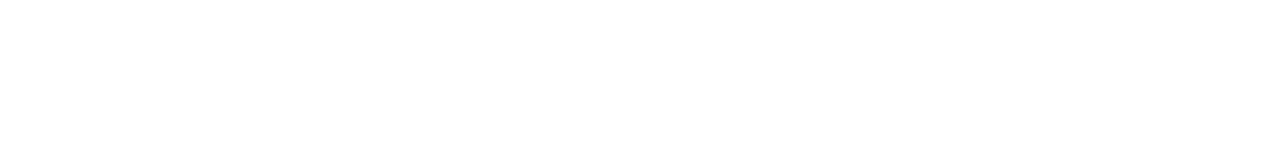
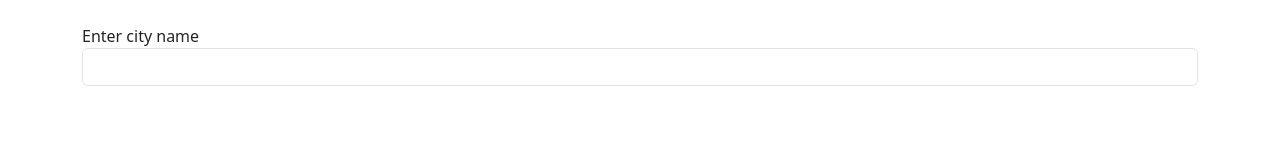
Before and after one commit to jonasa64/weather-app, a React (Create React App) app: page / in a window 1280 px wide. Shown: the top 160 px of the page. Built offline with nearby package versions, Linux system fonts and the light colour scheme.

Commit message:
installed bootstrap

```diff
--- a/src/App.js
+++ b/src/App.js
@@ -1,12 +1,12 @@
 import React from 'react';
-
-
+import InputCityName from "./components/WeatherCity";
+import 'bootstrap/dist/css/bootstrap.min.css';
 
 function App() {
   return (
-    <div>
-
-    </div>
+<div className="container">
+    <InputCityName/>
+</div>
   );
 }
 
```
